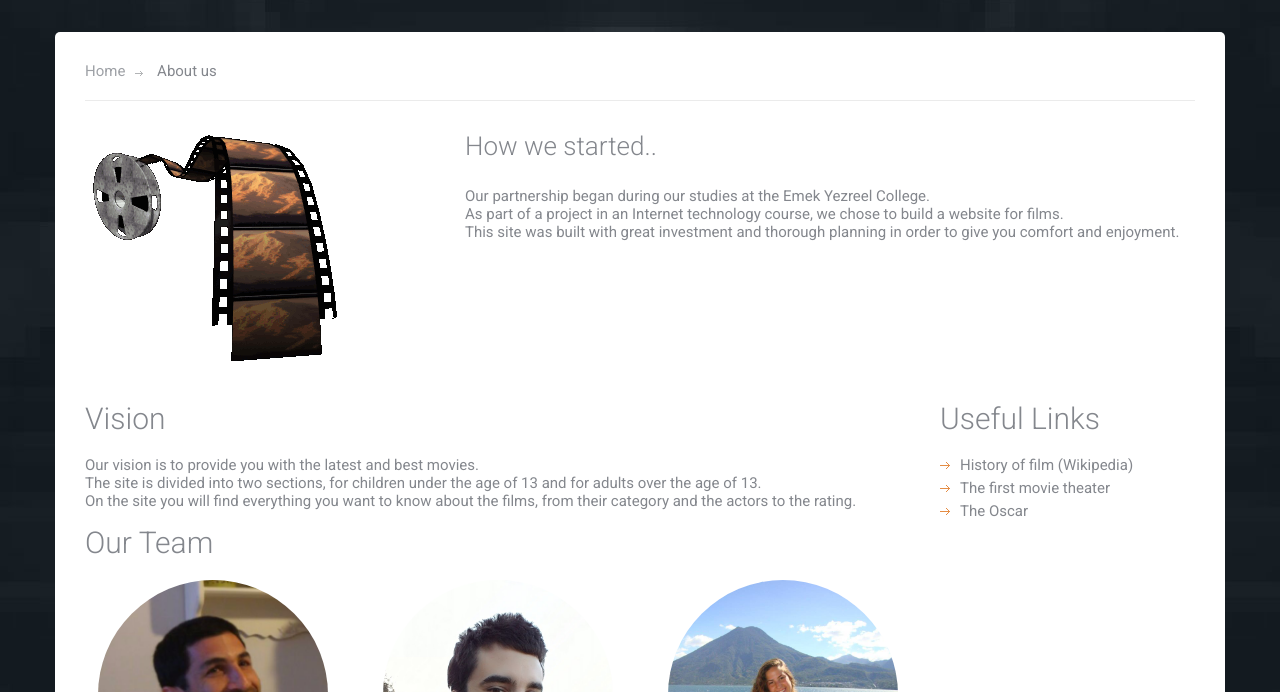
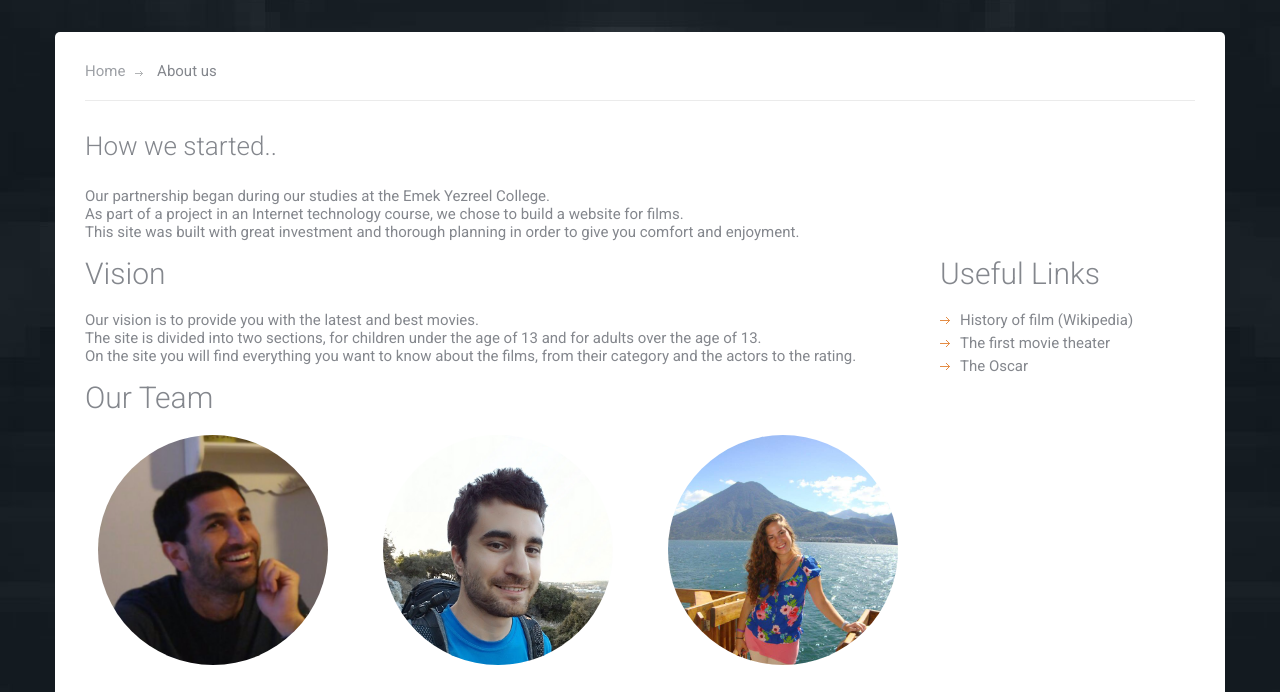
Before and after one commit to ishai87/movies-site, a plain HTML site: page about.html in a window 1280 px wide. Shown: the part 108-800 px from the top of the page. Drawn offline with Linux system fonts and the light colour scheme.

Commit message:
Add files via upload

```diff
--- a/about.html
+++ b/about.html
@@ -57,9 +57,7 @@
 						</div>
 
 						<div class="row">
-							<div class="col-md-4">
-								<figure><img src="pic/film.gif" alt="figure image"></figure>
-							</div>
+
 							<div class="col-md-8">
 								<p class="leading">How we started..</p>
 								<p>Our partnership began during our studies at the Emek Yezreel College.<br> As part of a project in an Internet technology course, we chose to build a website for films.<br>
```
